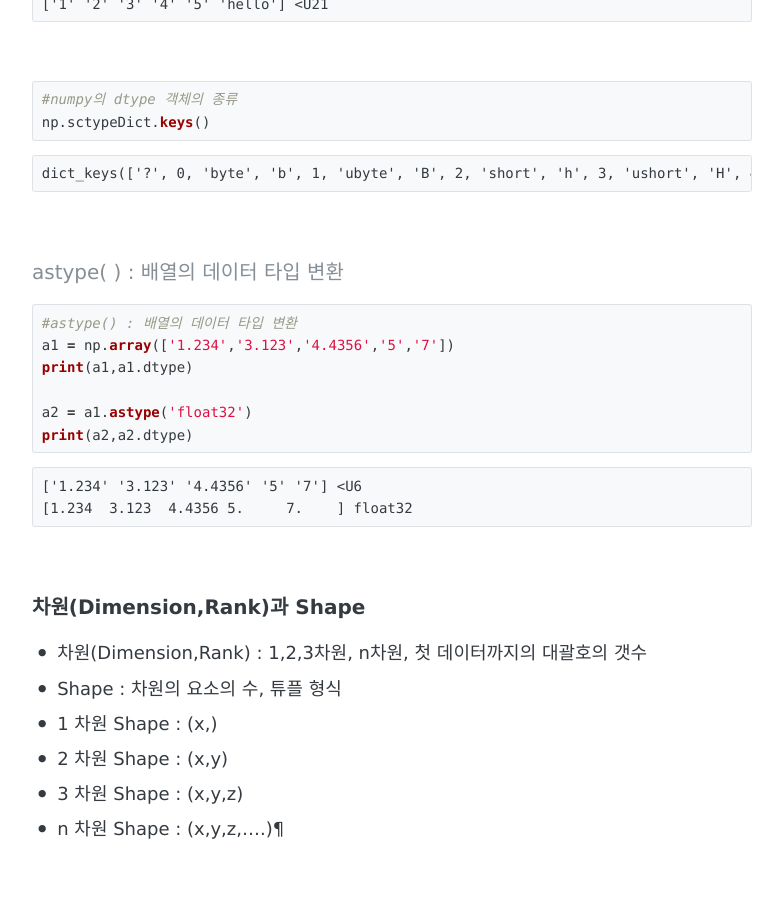
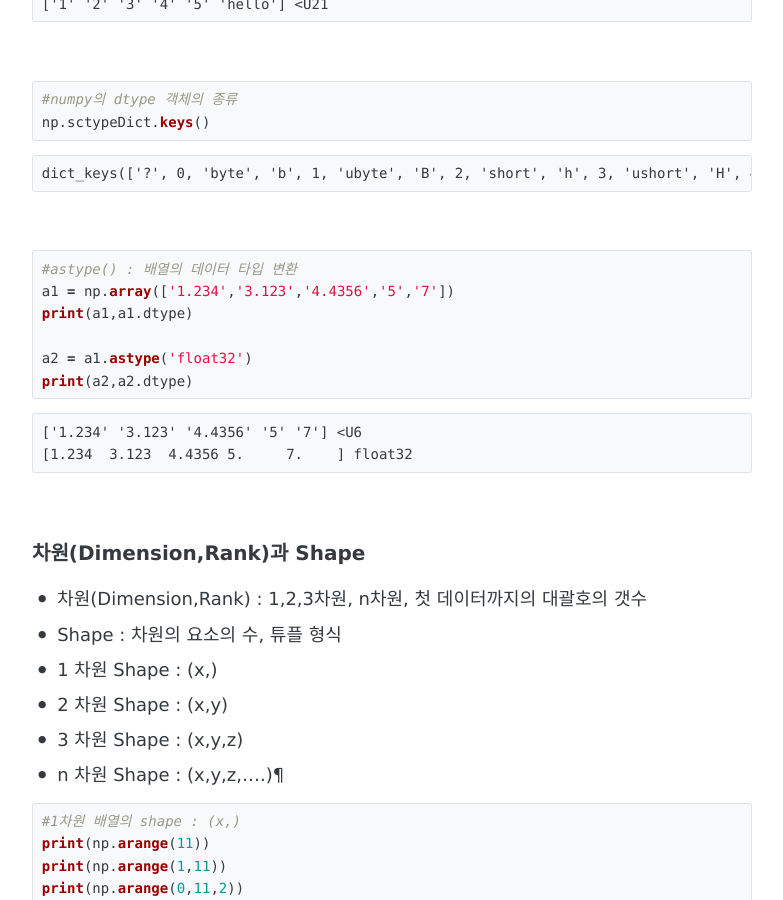
Before and after one commit to zoe0-0/blog, a Jekyll site: the page built from _posts/2020-07-13-Ai_day9.md, in a window 1280 px wide and 900 px high, scrolled down 1094 px. Shown: the whole window, without its empty margins (248-1031 px from the left). Built offline with Jekyll 4.4.1, drawn with Linux system fonts in a browser that asks for light colours; comment, search, counter and statistics services are not loaded.

Commit message:
Add new post

````diff
--- a/_posts/2020-07-13-Ai_day9.md
+++ b/_posts/2020-07-13-Ai_day9.md
@@ -60,8 +60,6 @@ np.sctypeDict.keys()
 
 <br>
 
-#### astype( ) : 배열의 데이터 타입 변환
-
 
 ```python
 #astype() : 배열의 데이터 타입 변환
@@ -85,8 +83,6 @@ print(a2,a2.dtype)
 * 2 차원 Shape : (x,y)
 * 3 차원 Shape : (x,y,z)
 * n 차원 Shape : (x,y,z,....)¶
-
-<br>
 
 
 ```python
````
